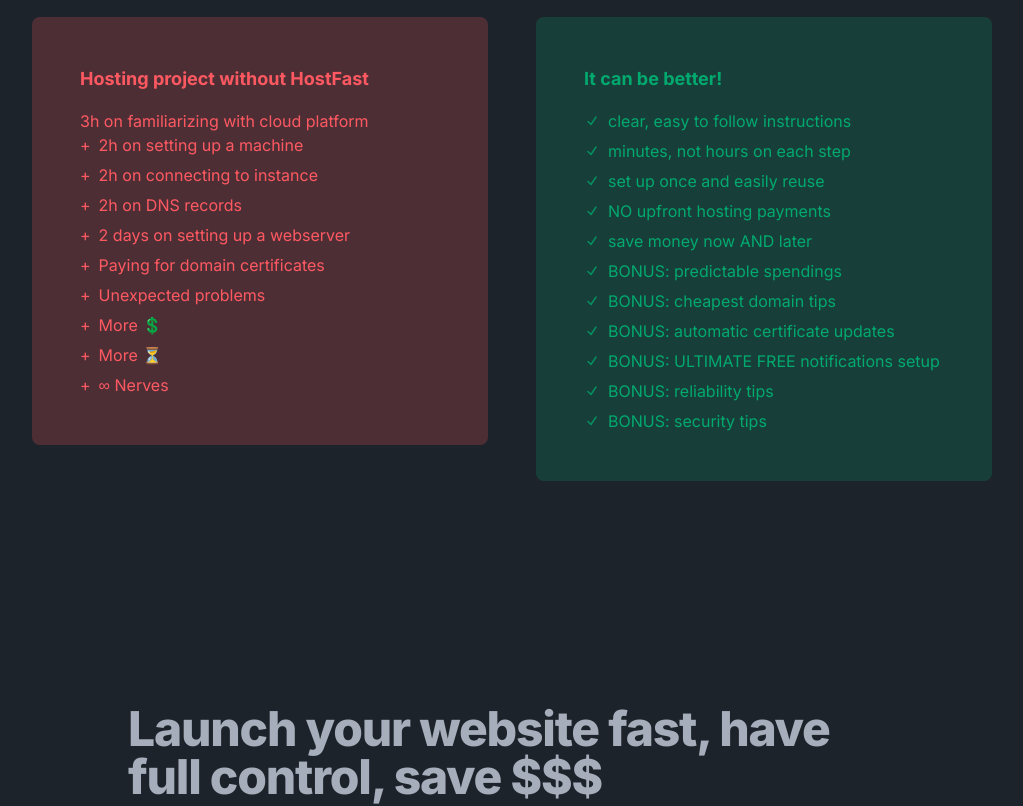
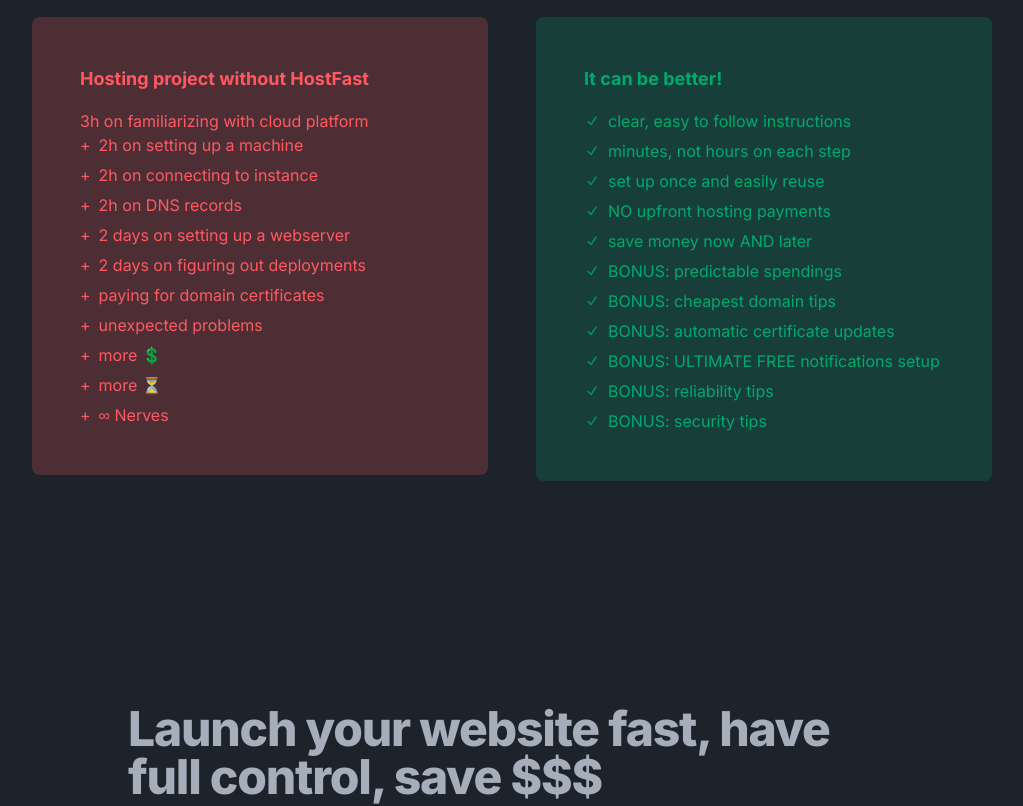
Before and after one commit to marizombie/hostfastme, a Next.js app: page / in a window 1280 px wide. Shown: the part 1440-2246 px from the top of the page, without its empty margins (128-1151 px from the left). Built offline with nearby package versions, Linux system fonts and the light colour scheme.

Commit message:
minor text edits

```diff
--- a/components/FAQ.tsx
+++ b/components/FAQ.tsx
@@ -20,14 +20,14 @@
       <br/>It includes every tiny step you&apos;ll need to make, so even if you are unfamiliar with the cloud it won&apos;t be a problem.
       <br/>After setting up a machine we&apos;ll move to the webserver, DNS settings and more.
       <br/>We&apos;ll say goodbyes only when you go online. <br/><br/>
-      <b>There are bonuses too:</b> I&apos;ll give you cheapest domain & business email how-to, terminal tips, predictable
-      payment setup help; in the Extended guide you&apos;ll also get an instruction on how to set up notifications come to your Telegram, plus how to automate SSL certificate updates!
+      <b>There are bonuses too:</b> I&apos;ll give you cheapest domain & business email how-to, terminal tips; in the Extended guide you&apos;ll also get predictable
+      payment setup help, more tips on security and reliability, an instruction on how to set up notifications come to your Telegram, plus how to automate SSL certificate updates!
     </div>,
   },
   {
     question: "Why should I buy it?",
     answer: <div className="space-y-2 leading-relaxed">
-      1. It simplifies things for those who want to try deploying in AWS or GCP!<br/>
+      1. It simplifies things for those who want to try launching website using AWS or GCP!<br/>
       2. Lots of hosting platforms are taking money for being a proxy between you and the cloud machines.
       Why pay more, when you can do it yourself?
       <br/>3. Most of proxy platforms run only static websites and serverless backend. Got another idea?
@@ -49,6 +49,7 @@
       For makers who want full control over their project. <br/>
       For devs, who are interested in DevOps and want to start fast.<br/>
       For those, who can code and follow coding instructions.
+      For those who want to save time and $ launching their website.
     </div>,
   },
   {
@@ -88,11 +89,10 @@
     ),
   },
   {
-    question: "I don&apos;t code, is this for me?",
+    question: "I don't code, is this for me?",
     answer: (
       <p>
-        Probably no. {config.appName} guides need coding skills (or at the very least — openness
-        to get some, as I provide code) for easier steps following.
+        Probably no. {config.appName} guides need basic coding skills for easier steps following.
       </p>
     ),
   },
@@ -101,7 +101,7 @@
     answer: (
       <p>
         {config.appName} is an informational product. It&apos;s yours forever and return is impossible, so no.
-        <br/> However, if you have any problems be sure to contact me using email.
+        <br/> However, if you have any problems be sure to contact me using support email.
       </p>
     ),
   },
--- a/components/WithWithout.tsx
+++ b/components/WithWithout.tsx
@@ -23,10 +23,11 @@
                 "2h on connecting to instance",
                 "2h on DNS records",
                 "2 days on setting up a webserver",
-                "Paying for domain certificates",
-                "Unexpected problems",
-                "More 💲",
-                "More ⏳",
+                "2 days on figuring out deployments",
+                "paying for domain certificates",
+                "unexpected problems",
+                "more 💲",
+                "more ⏳",
                 "∞ Nerves",
               ].map((item, index) => (
                 <li key={index} className="flex gap-2 items-center">
```
